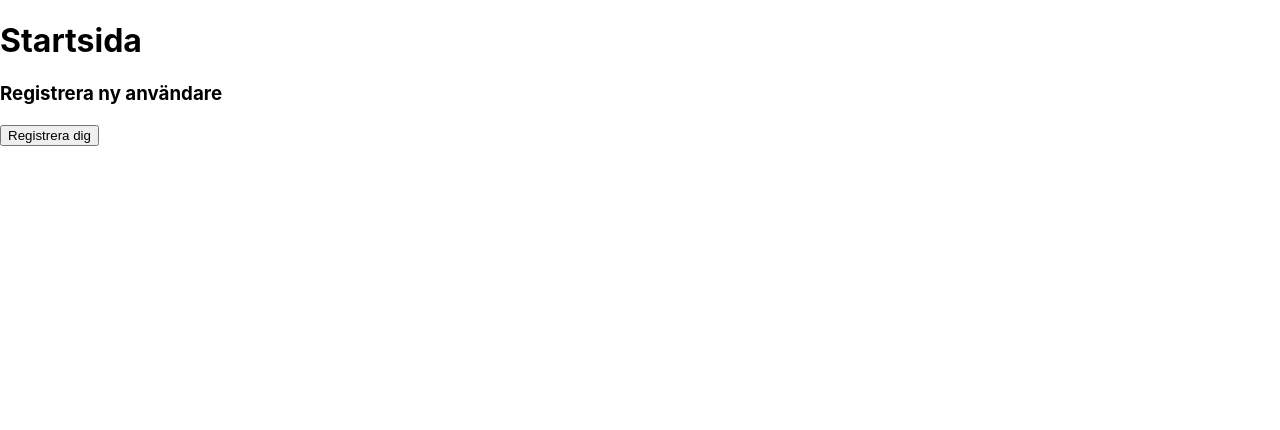
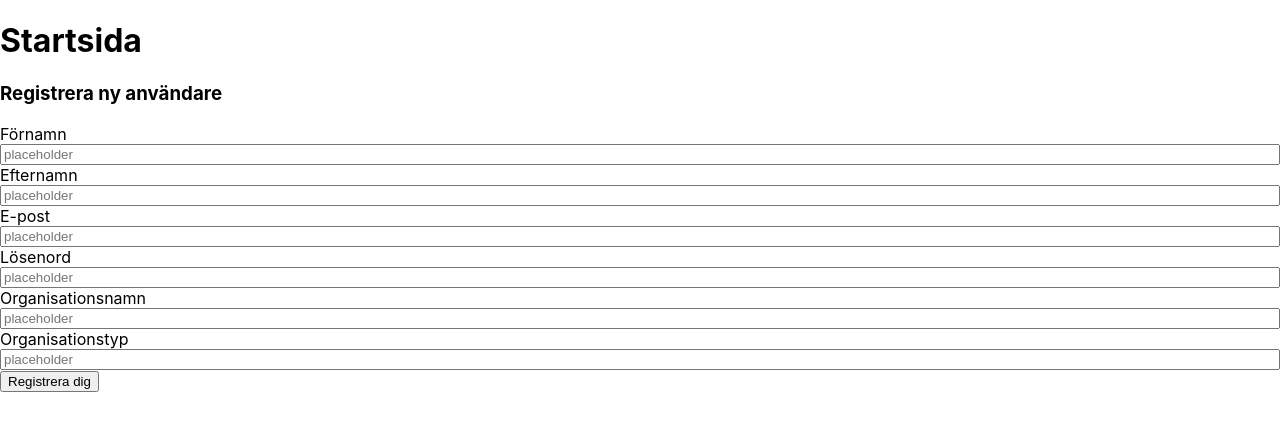
Before and after one commit to MagdalenaSjokvist/customer-register-application, a React (Create React App) app: page / in a window 1280 px wide. Shown: the top 430 px of the page. Built offline with nearby package versions, Linux system fonts and the light colour scheme.

Commit message:
Render input fields for registration

```diff
--- a/src/App.js
+++ b/src/App.js
@@ -1,18 +1,72 @@
-import React from "react"
+import React, { useState } from "react"
 import { Route, Switch } from "react-router-dom"
 import UserKit from "./data/UserKit"
+import styled from "styled-components"
+
+const InputLabel = styled.label`
+	display: flex;
+	flex-direction: column;
+`
 
 function App() {
+	const [firstName, setFirstName] = useState("")
+	const [lastName, setLastName] = useState("")
+	const [email, setEmail] = useState("")
+	const [password, setPassword] = useState("")
+	const [organisationName, setOrganisationName] = useState("")
+	const [organisationKind, setOrganisationKind] = useState("")
+
 	const userKit = new UserKit()
+
+	const renderInputFields = (inputFieldsArray) => {
+		// console.log(inputFieldsArray)
+		return inputFieldsArray.map((inputField, index) => {
+			console.log(inputField[0])
+			return (
+				<InputLabel key={index}>
+					{inputField[0]}
+					<input
+						type={inputField[1]}
+						placeholder={inputField[2]}
+						value={inputField[3]}
+						onChange={(event) => {
+							inputField[4](event.target.value)
+						}}
+					/>
+				</InputLabel>
+			)
+		})
+	}
+
+	const inputFieldsArray = [
+		["Förnamn", "text", "placeholder", firstName, setFirstName],
+		["Efternamn", "text", "placeholder", lastName, setLastName],
+		["E-post", "email", "placeholder", email, setEmail],
+		["Lösenord", "password", "placeholder", password, setPassword],
+		[
+			"Organisationsnamn",
+			"text",
+			"placeholder",
+			organisationName,
+			setOrganisationName,
+		],
+		[
+			"Organisationstyp",
+			"text",
+			"placeholder",
+			organisationKind,
+			setOrganisationKind,
+		],
+	]
 
 	function handleRegisterUser() {
 		userKit.register(
-			"Magdalena",
-			"Sjökvist",
-			"magdalena.sjokvist+123@gmail.com",
-			"test123456",
-			"test AB",
-			"0"
+			firstName,
+			lastName,
+			email,
+			password,
+			organisationName,
+			organisationKind
 		)
 	}
 
@@ -22,6 +76,7 @@ function App() {
 				<Route path="/">
 					<h1>Startsida</h1>
 					<h3>Registrera ny användare</h3>
+					{renderInputFields(inputFieldsArray)}
 					<button onClick={handleRegisterUser}>Registrera dig</button>
 				</Route>
 			</Switch>
```
